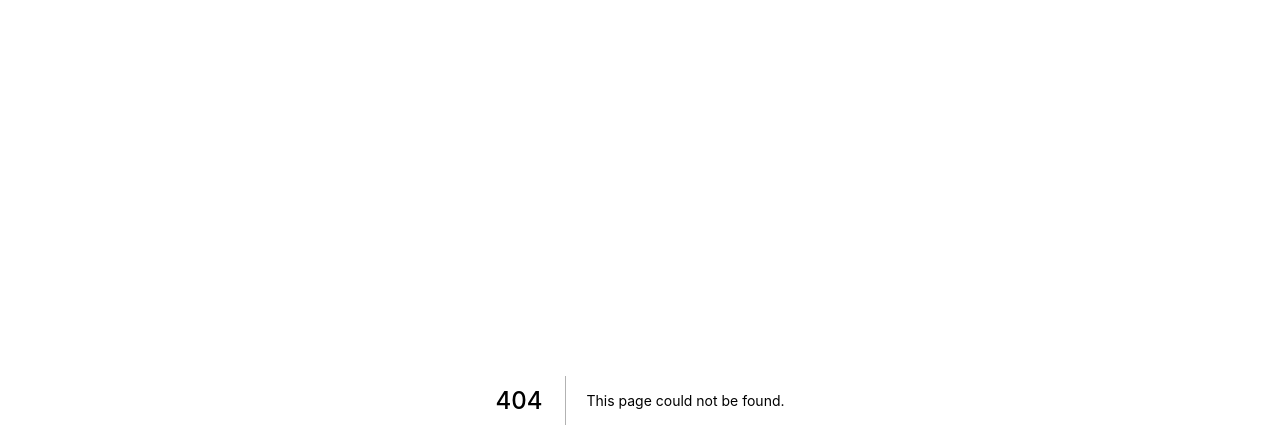
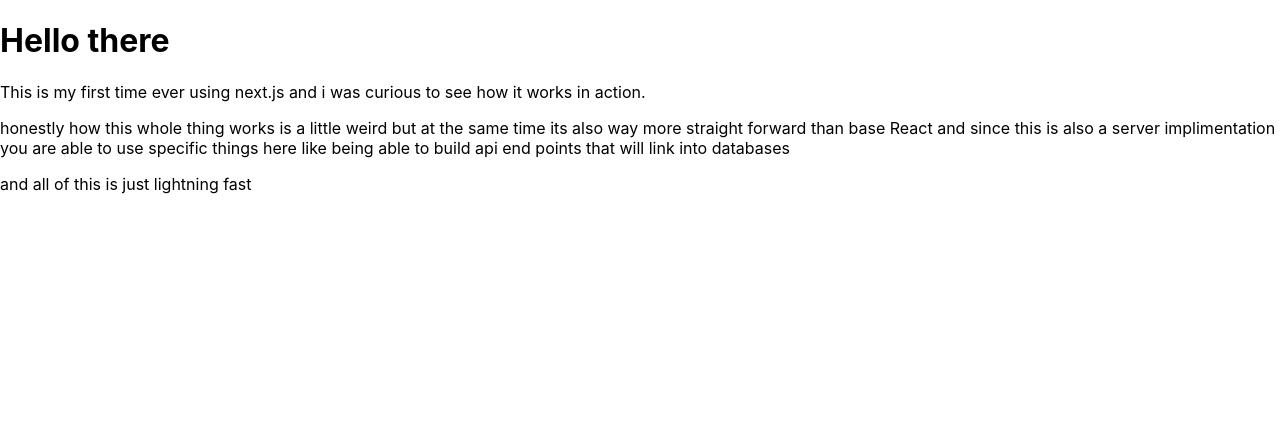
Before and after one commit to Drkeck/MiniWebTests, a Next.js app: page /about in a window 1280 px wide. Before the commit this address had no page. Shown: the top 448 px of the page. Built offline with nearby package versions, Linux system fonts and the light colour scheme.

Commit message:
added a new page as i learn more about nextjs, so far i am loving the little bit that i did in it

```diff
--- /dev/null
+++ b/pages/about.js
@@ -0,0 +1,13 @@
+function About() {
+
+    return(
+        <div>
+            <h1>Hello there</h1>
+            <p>This is my first time ever using next.js and i was curious to see how it works in action.</p>
+            <p>honestly how this whole thing works is a little weird but at the same time its also way more straight forward than base React and since this is also a server implimentation you are able to use specific things here like being able to build api end points that will link into databases</p>
+            <p>and all of this is just lightning fast</p>
+        </div>
+    )
+}
+
+export default About
```
